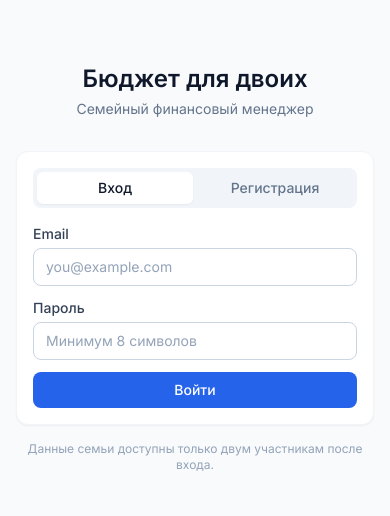
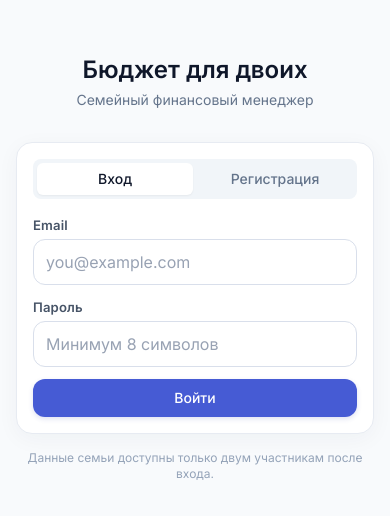
Before and after one commit to KitchenKnife14/-, a React (Vite) app: page / in a window 390 px wide. Shown: the part 154-670 px from the top of the page. Built offline with nearby package versions, Linux system fonts and the light colour scheme; no server answers.

Commit message:
design: establish a consistent visual foundation

```diff
--- a/src/index.css
+++ b/src/index.css
@@ -30,3 +30,167 @@ body {
   .card { @apply rounded-xl bg-white p-4 shadow-sm border border-slate-100; }
   .badge { @apply inline-flex items-center rounded-full px-2.5 py-0.5 text-xs font-medium; }
 }
+
+/* Budget for Two design foundation */
+:root {
+  color-scheme: light;
+  --app-bg: #f5f7fb;
+  --app-surface: #ffffff;
+  --app-surface-muted: #f8f9fc;
+  --app-border: #e7ebf2;
+  --app-border-strong: #d9dfeb;
+  --app-text: #182235;
+  --app-text-muted: #667085;
+  --app-primary: #465bd4;
+  --app-primary-hover: #394dbf;
+  --app-primary-soft: #eef1ff;
+  --app-success: #16856a;
+  --app-danger: #c64242;
+  --app-focus: rgba(70, 91, 212, 0.28);
+}
+
+html {
+  min-height: 100%;
+  background: var(--app-bg);
+  scroll-behavior: smooth;
+}
+
+body {
+  min-height: 100vh;
+  background: var(--app-bg);
+  color: var(--app-text);
+  font-family: Inter, ui-sans-serif, system-ui, -apple-system, BlinkMacSystemFont, "Segoe UI", sans-serif;
+  font-feature-settings: "cv02", "cv03", "cv04", "cv11";
+  -webkit-font-smoothing: antialiased;
+  text-rendering: optimizeLegibility;
+}
+
+::selection {
+  color: var(--app-text);
+  background: #dce3ff;
+}
+
+:focus-visible {
+  outline: 3px solid var(--app-focus);
+  outline-offset: 2px;
+}
+
+button,
+input,
+select,
+textarea {
+  font: inherit;
+}
+
+.card {
+  background: var(--app-surface);
+  border: 1px solid var(--app-border);
+  border-radius: 18px;
+  box-shadow: 0 5px 22px rgba(25, 38, 67, 0.045);
+}
+
+.btn-primary {
+  border: 1px solid transparent;
+  border-radius: 12px;
+  background: var(--app-primary);
+  color: #fff;
+  box-shadow: 0 2px 5px rgba(54, 72, 176, 0.16);
+  transition: background-color 140ms ease, box-shadow 140ms ease, transform 140ms ease;
+}
+
+.btn-primary:hover:not(:disabled) {
+  background: var(--app-primary-hover);
+  box-shadow: 0 4px 10px rgba(54, 72, 176, 0.2);
+}
+
+.btn-primary:active:not(:disabled) {
+  transform: translateY(1px);
+}
+
+.btn-primary:disabled {
+  cursor: not-allowed;
+  opacity: 0.58;
+  box-shadow: none;
+}
+
+.btn-secondary {
+  border: 1px solid var(--app-border-strong);
+  border-radius: 12px;
+  background: var(--app-surface);
+  color: #344054;
+  transition: background-color 140ms ease, border-color 140ms ease;
+}
+
+.btn-secondary:hover:not(:disabled) {
+  border-color: #c8d0df;
+  background: var(--app-surface-muted);
+}
+
+.btn-ghost {
+  border-radius: 10px;
+  transition: background-color 140ms ease, color 140ms ease;
+}
+
+.btn-ghost:hover:not(:disabled) {
+  background: #f0f2f8;
+}
+
+.btn-danger {
+  border: 1px solid transparent;
+  border-radius: 12px;
+  background: var(--app-danger);
+  color: #fff;
+  transition: background-color 140ms ease;
+}
+
+.btn-danger:hover:not(:disabled) {
+  background: #a92f36;
+}
+
+.input {
+  min-height: 44px;
+  border: 1px solid var(--app-border-strong);
+  border-radius: 12px;
+  background: #fff;
+  color: var(--app-text);
+  transition: border-color 140ms ease, box-shadow 140ms ease, background-color 140ms ease;
+}
+
+.input::placeholder {
+  color: #98a2b3;
+}
+
+.input:focus {
+  border-color: var(--app-primary);
+  outline: none;
+  box-shadow: 0 0 0 3px var(--app-focus);
+}
+
+.label {
+  color: #475467;
+  font-size: 0.82rem;
+  font-weight: 600;
+  letter-spacing: 0.01em;
+}
+
+@media (max-width: 640px) {
+  .card {
+    border-radius: 16px;
+  }
+
+  .input {
+    min-height: 46px;
+    font-size: 16px;
+  }
+}
+
+@media (prefers-reduced-motion: reduce) {
+  *,
+  *::before,
+  *::after {
+    scroll-behavior: auto !important;
+    animation-duration: 0.01ms !important;
+    animation-iteration-count: 1 !important;
+    transition-duration: 0.01ms !important;
+  }
+}
```
